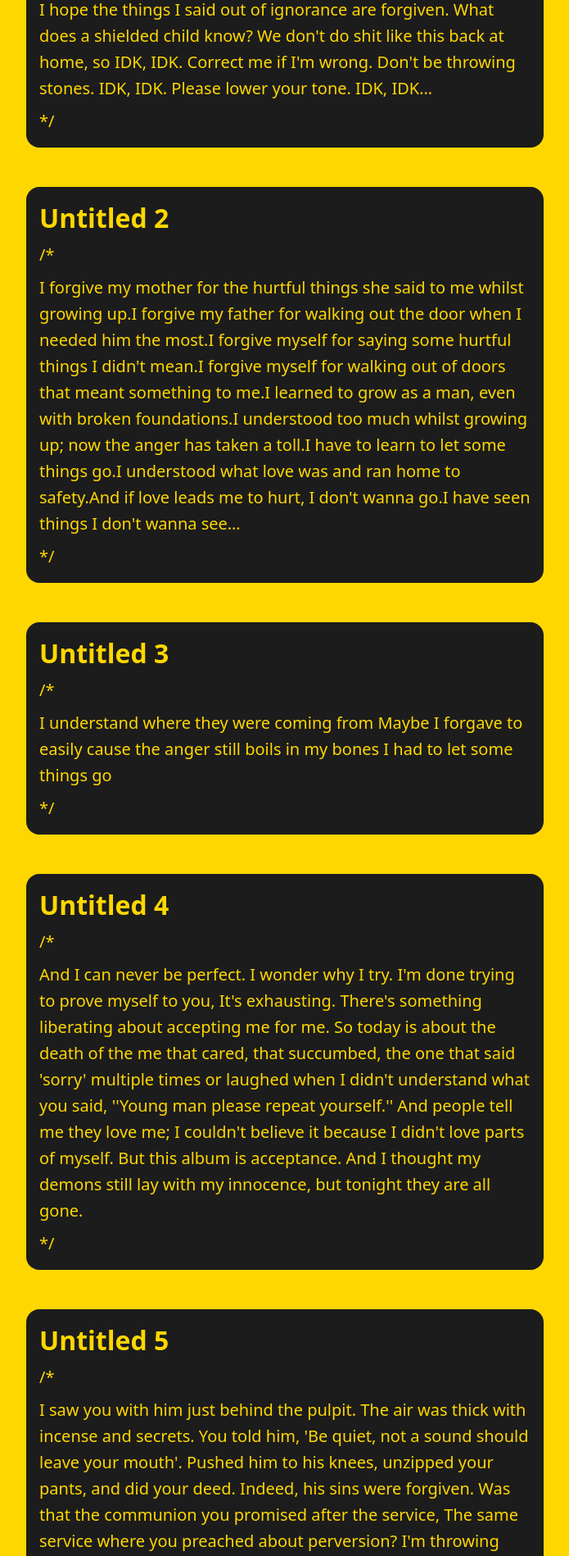
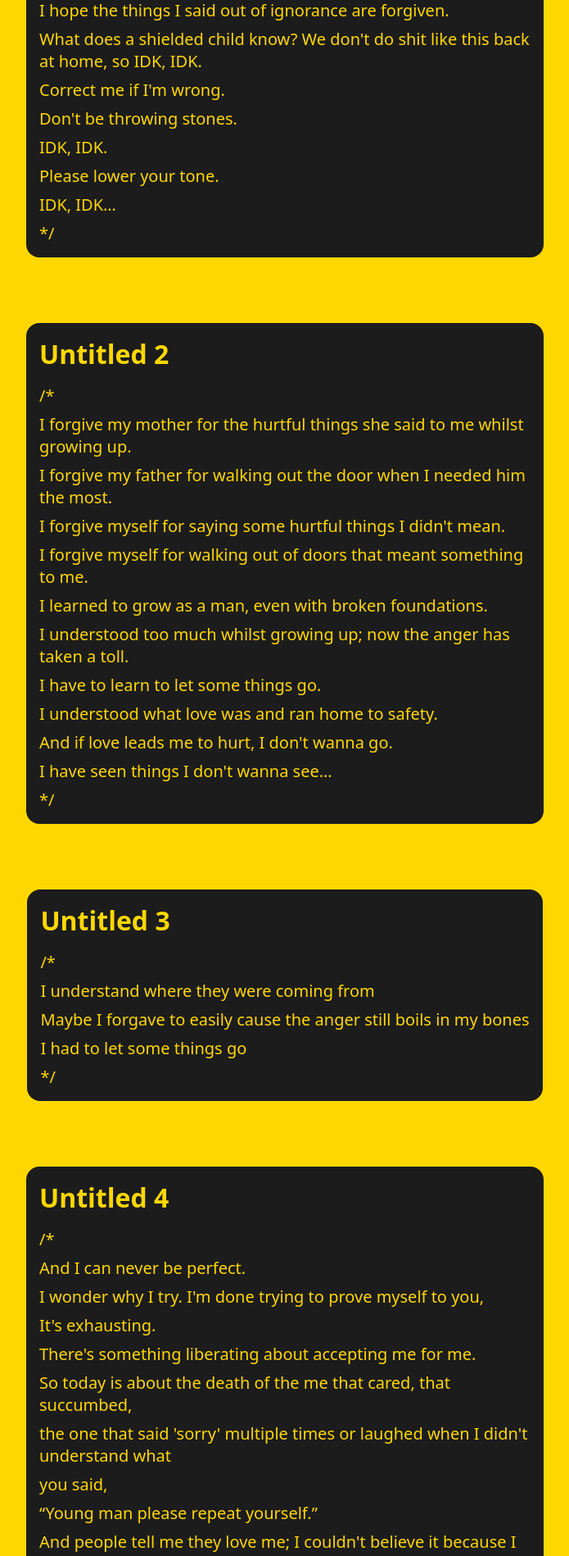
Before and after one commit to Akinloluwa-Adedijo/seyi-the-poet-website, a React (Vite) app: page /poems in a window 1280 px wide. Shown: the part 340-2238 px from the top of the page at 82% size, without its empty margins (292-987 px from the left). Built offline with nearby package versions, Linux system fonts and the light colour scheme; a web font is replaced by a local one.

Commit message:
finished contact section

```diff
--- a/src/components/Contact/Contact.jsx
+++ b/src/components/Contact/Contact.jsx
@@ -1,7 +1,44 @@
 import Transition from "../Transition/Transition";
+import "./contact.css";
+import { motion } from "framer-motion";
 
+const linkHover = {
+  color: "var(--white)",
+  transition: { duration: 0.25, ease: [0.65, 0, 0.35, 1] },
+};
 const Contact = () => {
-  return <div>contact</div>;
+  return (
+    <div className="contact-container">
+      <div className="contact-content">
+        <div className="contact-btns">
+          <h2 className="contact-title">Contact</h2>
+          <div className="contact-btn">
+            <p>Email</p>
+            <motion.a
+              href="mailto:seyimgmnt@gmail.com"
+              whileHover={linkHover}
+              target="_blank"
+            >
+              seyimgmnt@gmail.com
+            </motion.a>
+          </div>
+          <div className="contact-btn">
+            <p>Social</p>
+            <motion.a
+              whileHover={linkHover}
+              href="https://www.instagram.com/seyithepoet/?hl=en"
+              target="_blank"
+            >
+              Instagram
+            </motion.a>
+          </div>
+        </div>
+        <div className="contact-img">
+          <img src="/src/assets/music_images/fwut-3.webp" alt="Album Image" />
+        </div>
+      </div>
+    </div>
+  );
 };
 
 export default Transition(Contact);
--- /dev/null
+++ b/src/components/Contact/contact.css
@@ -0,0 +1,76 @@
+.contact-container {
+  padding: 1rem;
+}
+
+.contact-content {
+  display: flex;
+  align-items: start;
+  justify-content: space-between;
+  gap: 1rem;
+  margin-top: 100px;
+  overflow: hidden;
+}
+
+.contact-img {
+  width: 500px;
+  overflow: hidden;
+}
+
+.contact-img img {
+  top: 0;
+  left: 0;
+  right: 0;
+  bottom: 0;
+  width: 100%;
+  height: 100%;
+}
+
+.contact-btns {
+  display: flex;
+  flex-direction: column;
+  align-items: start;
+  gap: 2rem;
+}
+
+.contact-btn {
+  display: flex;
+  flex-direction: column;
+  align-items: start;
+  font-weight: bold;
+}
+
+.contact-title {
+  margin: 0;
+  font-size: 3rem;
+  text-transform: uppercase;
+}
+
+.contact-btn p {
+  margin: 0;
+  font-size: 1.5rem;
+}
+.contact-btn a {
+  font-size: 2.5rem;
+  margin: 0;
+  color: var(--secondary);
+  text-decoration: none;
+}
+
+@media screen and (max-width: 700px) {
+  .contact-content {
+    flex-direction: column;
+    justify-content: end;
+    align-items: start;
+  }
+
+  .contact-img {
+    width: 350px;
+  }
+
+  .contact-btn p {
+    font-size: 1rem;
+  }
+  .contact-btn a {
+    font-size: 1.75rem;
+  }
+}
--- a/src/components/Poems/Poems.jsx
+++ b/src/components/Poems/Poems.jsx
@@ -1,42 +1,112 @@
 import Transition from "../Transition/Transition";
-import { motion } from "framer-motion";
+import { motion, useInView } from "framer-motion";
 import "./poems.css";
+import { useRef } from "react";
+
 const poems = [
   {
     id: 1,
     title: "Untitled 1",
-    start: "/*",
-    text: "I hope the things I said out of ignorance are forgiven. What does a shielded child know? We don't do shit like this back at home, so IDK, IDK. Correct me if I'm wrong. Don't be throwing stones. IDK, IDK. Please lower your tone. IDK, IDK…",
-    end: "*/",
+    lines: [
+      "/*",
+      "I hope the things I said out of ignorance are forgiven. ",
+      "What does a shielded child know? We don't do shit like this back at home, so IDK, IDK.",
+      "Correct me if I'm wrong.",
+      "Don't be throwing stones.",
+      "IDK, IDK.",
+      "Please lower your tone.",
+      "IDK, IDK…",
+      "*/",
+    ],
   },
   {
     id: 2,
     title: "Untitled 2",
-    start: "/*",
-    text: "I forgive my mother for the hurtful things she said to me whilst growing up.I forgive my father for walking out the door when I needed him the most.I forgive myself for saying some hurtful things I didn't mean.I forgive myself for walking out of doors that meant something to me.I learned to grow as a man, even with broken foundations.I understood too much whilst growing up; now the anger has taken a toll.I have to learn to let some things go.I understood what love was and ran home to safety.And if love leads me to hurt, I don't wanna go.I have seen things I don't wanna see…",
-    end: "*/",
+    lines: [
+      "/*",
+      "I forgive my mother for the hurtful things she said to me whilst growing up.",
+      "I forgive my father for walking out the door when I needed him the most.",
+      "I forgive myself for saying some hurtful things I didn't mean.",
+      "I forgive myself for walking out of doors that meant something to me.",
+      "I learned to grow as a man, even with broken foundations.",
+      "I understood too much whilst growing up; now the anger has taken a toll.",
+      "I have to learn to let some things go.",
+      "I understood what love was and ran home to safety.",
+      "And if love leads me to hurt, I don't wanna go.",
+      "I have seen things I don't wanna see…",
+      "*/",
+    ],
   },
   {
     id: 3,
     title: "Untitled 3",
-    start: "/*",
     text: "I understand where they were coming from Maybe I forgave to easily cause the anger still boils in my bones I had to let some things go",
-    end: "*/",
+    lines: [
+      "/*",
+      "I understand where they were coming from",
+      "Maybe I forgave to easily cause the anger still boils in my bones ",
+      "I had to let some things go ",
+      "*/",
+    ],
   },
 
   {
     id: 4,
     title: "Untitled 4",
-    start: "/*",
     text: "And I can never be perfect. I wonder why I try. I'm done trying to prove myself to you, It's exhausting. There's something liberating about accepting me for me. So today is about the death of the me that cared, that succumbed, the one that said 'sorry' multiple times or laughed when I didn't understand what you said, ''Young man please repeat yourself.'' And people tell me they love me; I couldn't believe it because I didn't love parts of myself. But this album is acceptance. And I thought my demons still lay with my innocence, but tonight they are all gone.",
-    end: "*/",
+    lines: [
+      "/*",
+      "And I can never be perfect.",
+      "I wonder why I try. I'm done trying to prove myself to you,",
+      "It's exhausting.",
+      "There's something liberating about accepting me for me.",
+      "So today is about the death of the me that cared, that succumbed,",
+      "the one that said 'sorry' multiple times or laughed when I didn't understand what",
+      "you said,",
+      "“Young man please repeat yourself.”",
+      "And people tell me they love me; I couldn't believe it because I didn't love parts of myself.",
+      "But this album is acceptance. And I thought my demons still lay with my innocence, but tonight they are all gone.",
+      "*/",
+    ],
   },
   {
     id: 5,
     title: "Untitled 5",
-    start: "/*",
-    text: "I saw you with him just behind the pulpit. The air was thick with incense and secrets. You told him, 'Be quiet, not a sound should leave your mouth'. Pushed him to his knees, unzipped your pants, and did your deed. Indeed, his sins were forgiven. Was that the communion you promised after the service, The same service where you preached about perversion? I'm throwing stones at the church house. She came to you battered and bruised, A millionaire had just taken advantage of her. 'Preacher, preacher, please save me', Bleeding from her inner thighs, bloodshot eyes, Broken heels, gum in her hair, torn pleated skirt. 'Preacher man, preacher man, please save me'. You carried her to the pulpit, She told her story, raw and unfiltered, Every toss, turn, and mingling of fluids. The more she spoke, the slower you swallowed, Lust in your eyes, something else in your thighs. Right in front of the cross, You forcefully took a piece of the pie. 'Preacher man, preacher man, don't'. I guess I'm throwing stones at the church house. And before my very eyes, the place I call home has been contaminated, Filled with lust and lies. Mr. Preacher man, who exactly are you preaching to? Does a few bad eggs make the whole basket bad? Can it? Who was I even looking up to? The farther I ran from God, the closer I got. I guess I'm throwing stones at the church house.",
-    end: "*/",
+    lines: [
+      "/*",
+      "I saw you with him just behind the pulpit.",
+      "The air was thick with incense and secrets.",
+      "You told him, “Be quiet, not a sound should leave your mouth.”",
+      "Pushed him to his knees, unzipped your pants, and did your deed.",
+      "Indeed, his sins were forgiven.",
+      "Was that the communion you promised after the service,",
+      "The same service where you preached about perversion?",
+      "I'm throwing stones at the church house.",
+      "She came to you battered and bruised,",
+      "A millionaire had just taken advantage of her.",
+      "“Preacher, preacher, please save me,”",
+      "Bleeding from her inner thighs, bloodshot eyes,",
+      "Broken heels, gum in her hair, torn pleated skirt.",
+      "“Preacher man, preacher man, please save me.”",
+      "You carried her to the pulpit,",
+      "She told her story, raw and unfiltered,",
+      "Every toss, turn, and mingling of fluids.",
+      "The more she spoke, the slower you swallowed,",
+      "Lust in your eyes, something else in your thighs.",
+      "Right in front of the cross,",
+      "You forcefully took a piece of the pie.",
+      "“Preacher man, preacher man, don't.”",
+      "I guess I'm throwing stones at the church house.",
+      "And before my very eyes, the place I call home has been contaminated,",
+      "Filled with lust and lies.",
+      "Mr. Preacher man, who exactly are you preaching to?",
+      "Does a few bad eggs make the whole basket bad?",
+      "Can it?",
+      "Who was I even looking up to?",
+      "The farther I ran from God, the closer I got.",
+      "I guess I'm throwing stones at the church house.",
+      "*/",
+    ],
   },
 ];
 
@@ -45,44 +115,46 @@ const landingVariants = {
   visible: {
     opacity: 1,
     transition: {
-      delay: 0.5,
       duration: 2,
       ease: [0.65, 0, 0.35, 1],
     },
   },
 };
 const Poem = ({ p }) => {
+  const ref = useRef();
+  const inview = useInView(ref);
   return (
-    <div className="poem">
+    <motion.div
+      ref={ref}
+      variants={landingVariants}
+      animate={inview ? "visible" : "hidden"}
+      className="poem"
+    >
       <div className="poem-title">
         <p>{p.title}</p>
       </div>
       <div className="poem-text">
-        <p>{p.start}</p>
-        <p>{p.text}</p>
-        <p>{p.end}</p>
+        {p.lines.map((par, index) => {
+          return <p key={index}>{par}</p>;
+        })}
       </div>
-    </div>
+    </motion.div>
   );
 };
+
 const Poems = () => {
   return (
     <div className="poems-container">
-      <motion.div
-        variants={landingVariants}
-        animate="visible"
-        initial="hidden"
-        className="poems-content"
-      >
+      <div className="poems-content">
         <div className="poems-title">
           <h2>Poems</h2>
         </div>
         <div className="poems">
           {poems.map((p, index) => {
-            return <Poem p={p} />;
+            return <Poem p={p} key={index} />;
           })}
         </div>
-      </motion.div>
+      </div>
     </div>
   );
 };
--- a/src/components/Poems/poems.css
+++ b/src/components/Poems/poems.css
@@ -4,6 +4,7 @@
 
 .poems-content {
   padding-top: 100px;
+  padding-bottom: 100px;
   display: flex;
   flex-direction: column;
   align-items: center;
@@ -14,6 +15,7 @@
 .poems-title h2 {
   font-size: 3rem;
   margin: 0;
+  text-transform: uppercase;
 }
 
 .poems {
@@ -21,7 +23,7 @@
   flex-direction: column;
   align-items: center;
   justify-content: center;
-  gap: 3rem;
+  gap: 5rem;
 }
 
 .poem {
@@ -29,8 +31,7 @@
   min-width: 300px;
   display: flex;
   flex-direction: column;
-  align-items: start;
-  gap: 0.5rem;
+  gap: 1rem;
   background-color: var(--secondary);
   color: var(--primary);
   padding: 1rem;
@@ -53,7 +54,3 @@
   flex-direction: column;
   gap: 0.5rem;
 }
-
-.poem-text p {
-  line-height: 2rem;
-}
--- a/src/pages/Home/home.css
+++ b/src/pages/Home/home.css
@@ -53,17 +53,18 @@
 
 .about-body {
   display: flex;
-  flex-direction: column;
+  /* flex-direction: column; */
+  /* flex-wrap: wrap; */
   gap: 3rem;
   position: relative;
-  max-width: 1200px;
+  /* max-width: 1200px; */
 }
 
 .about-body p {
   margin: 0px;
   text-align: left;
   color: var(--secondary);
-  font-size: 1.5rem;
+  font-size: 1.25rem;
   font-weight: 500;
   gap: 8px;
   line-height: 1.3;
```
